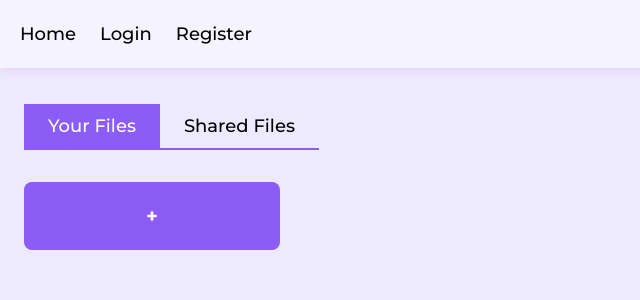
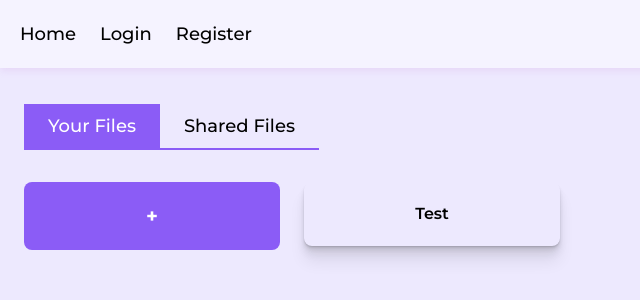
Before and after one commit to krystiano13/docs, a React (Vite) app in the folder client/: page /choose in a window 1280 px wide. Shown: the top 300 px of the page, without its empty margins (0-640 px from the left). Built offline with nearby package versions, Linux system fonts and the light colour scheme.

Commit message:
create file button component

```diff
--- /dev/null
+++ b/client/src/components/FIleButton.tsx
@@ -0,0 +1,17 @@
+interface Props {
+    id: number;
+    title: string;
+}
+
+export const FileButton:React.FC<Props> = ({ id, title }) => {
+    return (
+        <button
+            id={id.toString()}
+            className="rounded-lg btn-shadow transition-colors text-base font-semibold min-w-64 p-5 pl-8 pr-8"
+        >
+        {
+            title.length > 16 ? `${title.slice(0,15)} ...` : title
+        }
+        </button>
+    )
+}
--- a/client/src/index.css
+++ b/client/src/index.css
@@ -11,3 +11,7 @@
 .violet-shadow {
   box-shadow: rgba(198, 129, 216, 0.2) 0px 2px 8px 0px;
 }
+
+.btn-shadow {
+  box-shadow: rgba(0, 0, 0, 0.07) 0px 1px 1px, rgba(0, 0, 0, 0.07) 0px 2px 2px, rgba(0, 0, 0, 0.07) 0px 4px 4px, rgba(0, 0, 0, 0.07) 0px 8px 8px, rgba(0, 0, 0, 0.07) 0px 16px 16px;
+}
--- a/client/src/views/Choose.tsx
+++ b/client/src/views/Choose.tsx
@@ -1,4 +1,5 @@
-import { useState } from "react"
+import { useState } from "react";
+import { FileButton } from "../components/FIleButton";
 
 export function Choose() {
     const [option, setOption] = useState<"your"|"shared">("your");
@@ -18,13 +19,14 @@ export function Choose() {
             </section>
             <section
                 id="files"
-                className="pt-8 flex justify-center md:justify-start w-[100vw] h-auto overflow-y-auto"
+                className="pt-8 flex justify-center items-start gap-6 md:justify-start w-[100vw] min-h-80 h-auto overflow-y-auto"
             >
                 <button
                     className="rounded-lg hover:bg-violet-400 transition-colors bg-violet-500 text-white text-xl font-bold min-w-64 p-5 pl-8 pr-8"
                 >
                     +
                 </button>
+                <FileButton id={1} title="Test" />
             </section>
         </div>
     )
```
